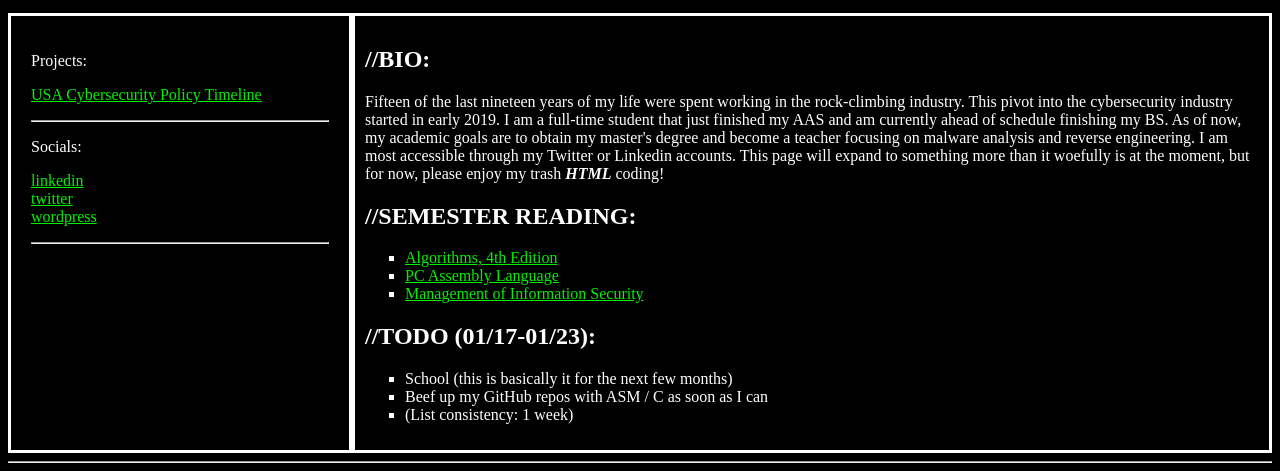
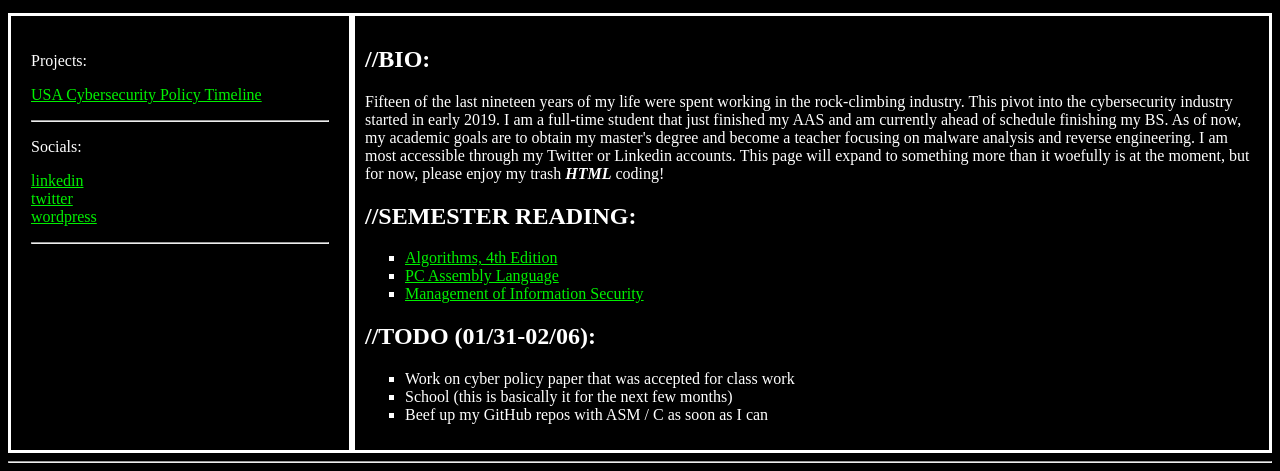
Before and after one commit to petepetepeter/petepetepeter.github.io, a plain HTML site: page index.html in a window 1280 px wide. Shown: the part 360-831 px from the top of the page. Drawn offline with Linux system fonts and the light colour scheme.

Commit message:
01.31.22-02.06.22

```diff
--- a/index.html
+++ b/index.html
@@ -38,11 +38,11 @@
         <li><a href="https://www.google.com/search?q=Management+of+Information+Security+6th+Edition">Management of Information Security</a></li>
       </ul>
 
-      <h2>//TODO (01/17-01/23):</h2>
+      <h2>//TODO (01/31-02/06):</h2>
       <ul style="list-style-type: square">
+        <li>Work on cyber policy paper that was accepted for class work</li>
         <li>School (this is basically it for the next few months)</li>
         <li>Beef up my GitHub repos with ASM / C as soon as I can</li>
-        <li>(List consistency: 1 week)</li>
       </ul>
 
       </article>
```
